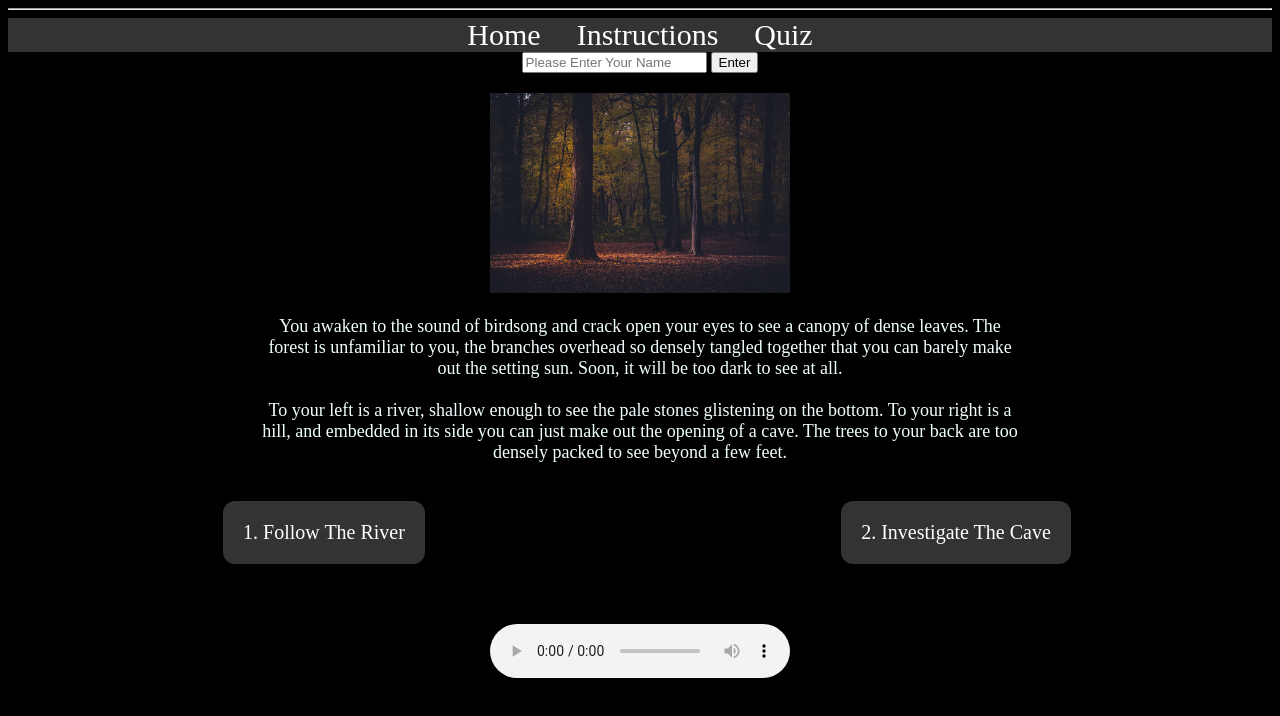
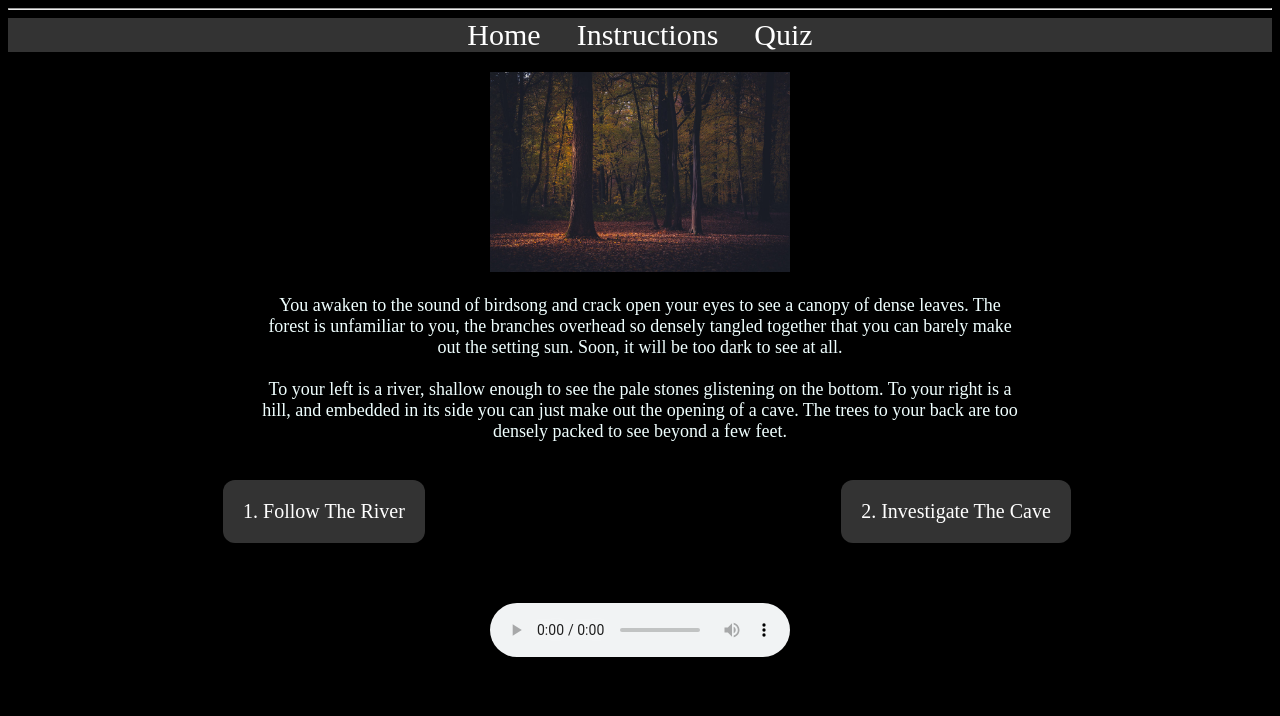
Before and after one commit to smmjmy/set08101, a plain HTML site: page Coursework/Question_Page_1.html in a window 1280 px wide. Drawn offline with Linux system fonts and the light colour scheme.

Commit message:
Update Question_Page_1.html

```diff
--- a/Coursework/Question_Page_1.html
+++ b/Coursework/Question_Page_1.html
@@ -5,7 +5,6 @@
 <meta charset="UTF-8"/>
 <meta name="viewport" content="width=device-width, initial scale=1">
 <link rel="stylesheet" href="Question_Page.css">
-<script src="name.js"></script>
 </head>
 <center>
 
@@ -20,17 +19,6 @@
 	<a href="Instruction_Page.html">Instructions</a>
 	<a href="Question_Page_1.html">Quiz</a>
 </div>
-
-<!-- input box which requests the user's name -->
-<div class="row">
-	<div class="divide">
-		<div class="username">
-			<input type="text" placeholder="Please Enter Your Name" id="myInput">
-			<button type="button" onclick="getInputValue();">Enter</button>
-		</div>
-	</div>
-</div>
-
 
 <!-- main content of the site (image + question) -->
 <div class="row">
```
